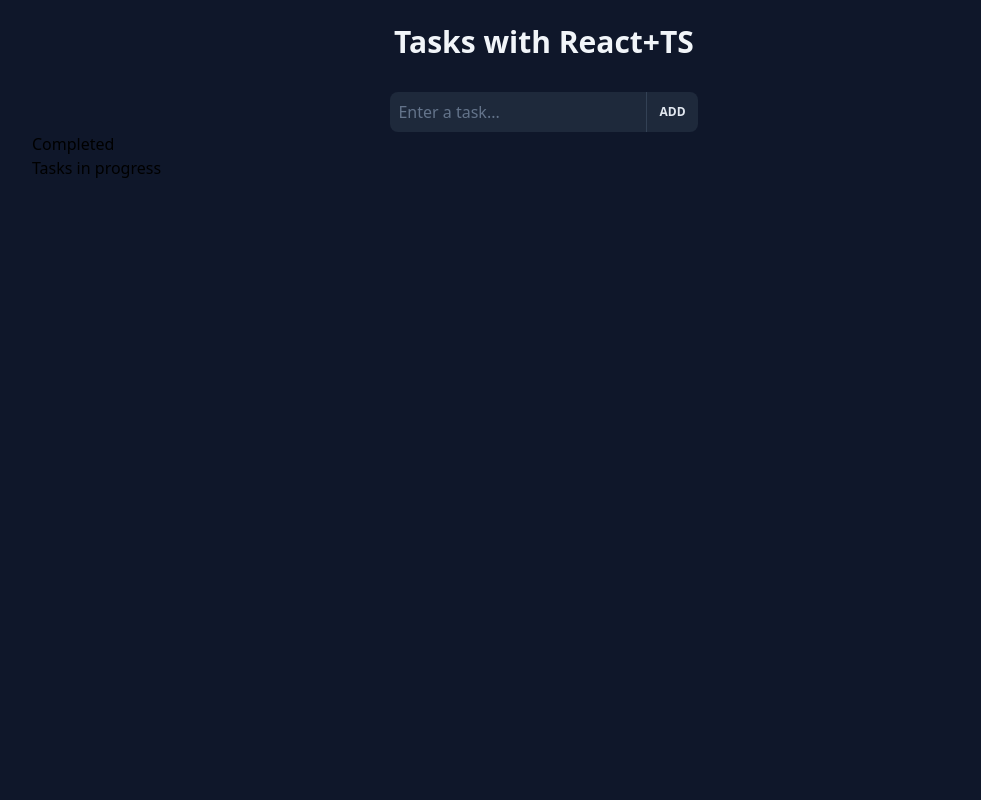
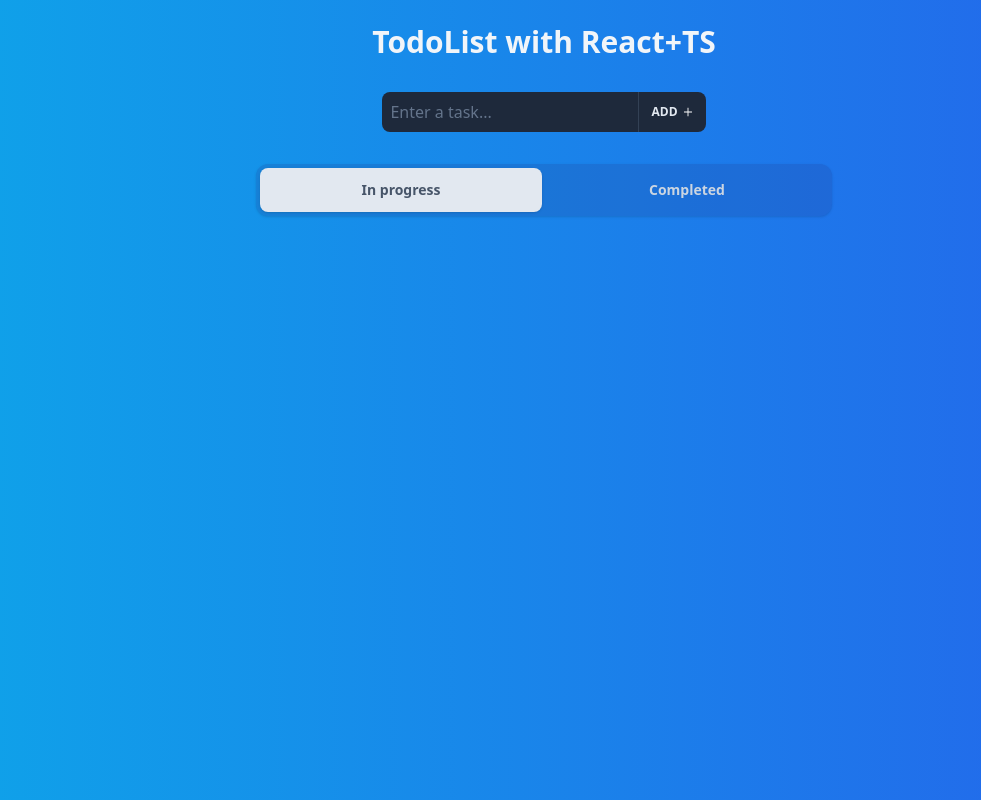
Before and after one commit to valentepablo/ts-todolist, a React (Create React App) app: page / in a window 1280 px wide. Shown: the whole page, without its empty margins (96-1077 px from the left). Built offline with nearby package versions, Linux system fonts and the light colour scheme.

Commit message:
add create task feature

```diff
--- a/package.json
+++ b/package.json
@@ -4,6 +4,7 @@
   "private": true,
   "dependencies": {
     "@headlessui/react": "^1.7.4",
+    "@headlessui/tailwindcss": "^0.1.1",
     "@testing-library/jest-dom": "^5.16.5",
     "@testing-library/react": "^13.4.0",
     "@testing-library/user-event": "^13.5.0",
@@ -14,6 +15,7 @@
     "postcss": "^8.4.18",
     "react": "^18.2.0",
     "react-dom": "^18.2.0",
+    "react-icons": "^4.6.0",
     "react-scripts": "5.0.1",
     "tailwindcss": "^3.2.3",
     "typescript": "^4.8.4",
--- a/src/App.tsx
+++ b/src/App.tsx
@@ -1,13 +1,27 @@
+import { useState } from 'react';
 import InputField from './components/InputField';
 import TaskLists from './components/TaskLists';
+import { Todo } from './todoModel';
 
 function App() {
+  const [todo, setTodo] = useState<string>('');
+  const [todos, setTodos] = useState<Todo[]>([]);
+
+  const handleAdd = (e: React.FormEvent<HTMLFormElement>) => {
+    e.preventDefault();
+
+    if (todo) {
+      setTodos([...todos, { id: Date.now(), name: todo, completed: false }]);
+    }
+    setTodo('');
+  };
+
   return (
-    <div className='py-6 bg-slate-900 min-h-screen'>
+    <div className='min-h-screen px-2 py-6 bg-gradient-to-r from-sky-500 to-blue-600'>
       <div className='max-w-5xl mx-auto'>
-        <h1 className='text-center text-3xl text-slate-100 font-bold'>Tasks with React+TS</h1>
-        <InputField />
-        <TaskLists />
+        <h1 className='text-3xl font-bold text-center text-slate-100'>TodoList with React+TS</h1>
+        <InputField todo={todo} setTodo={setTodo} handleAdd={handleAdd} />
+        <TaskLists todos={todos} />
       </div>
     </div>
   );
--- /dev/null
+++ b/src/components/ActionButtons/CompleteButton.tsx
@@ -0,0 +1,17 @@
+import { useState } from 'react';
+import { AiOutlineCheckSquare, AiFillCheckSquare } from 'react-icons/ai';
+
+const EditButton = () => {
+  const [isHover, setIsHover] = useState(false);
+  return (
+    <span onMouseEnter={() => setIsHover(true)} onMouseLeave={() => setIsHover(false)}>
+      {isHover ? (
+        <AiFillCheckSquare className='w-5 h-5 cursor-pointer' />
+      ) : (
+        <AiOutlineCheckSquare className='w-5 h-5 cursor-pointer' />
+      )}
+    </span>
+  );
+};
+
+export default EditButton;
--- /dev/null
+++ b/src/components/ActionButtons/DeleteButton.tsx
@@ -0,0 +1,17 @@
+import { useState } from 'react';
+import { AiFillDelete, AiOutlineDelete } from 'react-icons/ai';
+
+const EditButton = () => {
+  const [isHover, setIsHover] = useState(false);
+  return (
+    <span onMouseEnter={() => setIsHover(true)} onMouseLeave={() => setIsHover(false)}>
+      {isHover ? (
+        <AiFillDelete className='w-5 h-5 cursor-pointer' />
+      ) : (
+        <AiOutlineDelete className='w-5 h-5 cursor-pointer' />
+      )}
+    </span>
+  );
+};
+
+export default EditButton;
--- /dev/null
+++ b/src/components/ActionButtons/EditButton.tsx
@@ -0,0 +1,17 @@
+import { useState } from 'react';
+import { AiFillEdit, AiOutlineEdit } from 'react-icons/ai';
+
+const EditButton = () => {
+  const [isHover, setIsHover] = useState(false);
+  return (
+    <span onMouseEnter={() => setIsHover(true)} onMouseLeave={() => setIsHover(false)}>
+      {isHover ? (
+        <AiFillEdit className='w-5 h-5 cursor-pointer' />
+      ) : (
+        <AiOutlineEdit className='w-5 h-5 cursor-pointer' />
+      )}
+    </span>
+  );
+};
+
+export default EditButton;
--- a/src/components/InputField.tsx
+++ b/src/components/InputField.tsx
@@ -1,15 +1,28 @@
-const InputField = () => {
+import { AiOutlinePlus } from 'react-icons/ai';
+
+type props = {
+  todo: string;
+  setTodo: React.Dispatch<React.SetStateAction<string>>;
+  handleAdd: (e: React.FormEvent<HTMLFormElement>) => void;
+};
+
+const InputField = ({ todo, setTodo, handleAdd }: props) => {
   return (
-    <form className='mt-8 flex justify-center'>
+    <form className='flex justify-center mt-8' onSubmit={(e) => handleAdd(e)}>
       <input
         type='text'
+        value={todo}
+        onChange={(e) => setTodo(e.target.value)}
         placeholder='Enter a task...'
-        className='bg-slate-800 p-2 rounded-l-lg w-64 focus:outline-none text-slate-200 placeholder:text-slate-500'
+        className='w-64 p-2 rounded-l-lg bg-slate-800 focus:outline-none text-slate-200 placeholder:text-slate-500'
       />
       <button
         type='submit'
-        className='bg-slate-800 text-slate-200 p-2 px-3 rounded-r-lg border-l border-slate-700 uppercase text-xs font-bold hover:bg-slate-600'>
+        className='flex items-center gap-1 p-2 px-3 text-xs font-bold uppercase border-l rounded-r-lg bg-slate-800 text-slate-200 border-slate-700 hover:bg-slate-600'>
         Add
+        <span>
+          <AiOutlinePlus className='text-white' />
+        </span>
       </button>
     </form>
   );
--- a/src/components/TaskLists.tsx
+++ b/src/components/TaskLists.tsx
@@ -1,22 +1,46 @@
 import { Tab } from '@headlessui/react';
-import React from 'react';
+import EditButton from './ActionButtons/EditButton';
+import DeleteButton from './ActionButtons/DeleteButton';
+import CompleteButton from './ActionButtons/CompleteButton';
+import { Todo } from '../todoModel';
 
-const TaskLists = () => {
+type props = {
+  todos: Todo[];
+};
+
+const TaskLists = ({ todos }: props) => {
   return (
+    <div className='max-w-xl mx-auto mt-8'>
       <Tab.Group>
-      <Tab.List>
-        <Tab>
-          {({ selected }) => {
-            <button className={selected ? 'text-white' : 'text-slate-600'}>In progress</button>;
-          }}
+        <Tab.List className='flex items-center justify-around gap-1 p-1 text-sm font-semibold shadow rounded-xl bg-blue-900/20'>
+          <Tab className='w-full py-3 rounded-lg ui-not-selected:hover:bg-slate-800/20 ui-selected:shadow ui-selected:outline-none ui-selected:text-slate-600 ui-not-selected:text-slate-300 ui-not-selected:bg-transparent ui-selected:bg-slate-200'>
+            In progress
           </Tab>
-        <Tab>Completed</Tab>
+          <Tab className='w-full py-3 font-semibold rounded-lg ui-not-selected:hover:bg-slate-800/20 ui-selected:shadow ui-selected:outline-none ui-selected:text-slate-600 ui-not-selected:text-slate-300 ui-not-selected:bg-transparent ui-selected:bg-slate-200'>
+            Completed
+          </Tab>
         </Tab.List>
-      <Tab.Panels>
-        <Tab.Panel>Tasks in progress</Tab.Panel>
+        <Tab.Panels className={todos.length < 1 ? 'hidden' : `p-3 mt-3 rounded-lg bg-slate-200`}>
+          <Tab.Panel>
+            <ul className='list-none'>
+              {todos.map((todo) => (
+                <li
+                  key={todo.name}
+                  className='flex items-center justify-between p-3 py-4 font-semibold rounded-lg text-slate-600 hover:bg-slate-700/5'>
+                  <span>{todo.name}</span>
+                  <div className='flex items-center gap-3'>
+                    <EditButton />
+                    <DeleteButton />
+                    <CompleteButton />
+                  </div>
+                </li>
+              ))}
+            </ul>
+          </Tab.Panel>
           <Tab.Panel>Tasks completed</Tab.Panel>
         </Tab.Panels>
       </Tab.Group>
+    </div>
   );
 };
 
--- /dev/null
+++ b/src/todoModel.tsx
@@ -0,0 +1,5 @@
+export type Todo = {
+  id: number;
+  name: string;
+  completed: boolean;
+};
--- a/tailwind.config.js
+++ b/tailwind.config.js
@@ -4,5 +4,5 @@ module.exports = {
   theme: {
     extend: {},
   },
-  plugins: [],
+  plugins: [require('@headlessui/tailwindcss')({ prefix: 'ui' })],
 };
```
Also changed, not shown: 1 other file (tests, documents, lock files or other folders). Lines whose indentation alone changed are shown as unchanged.
